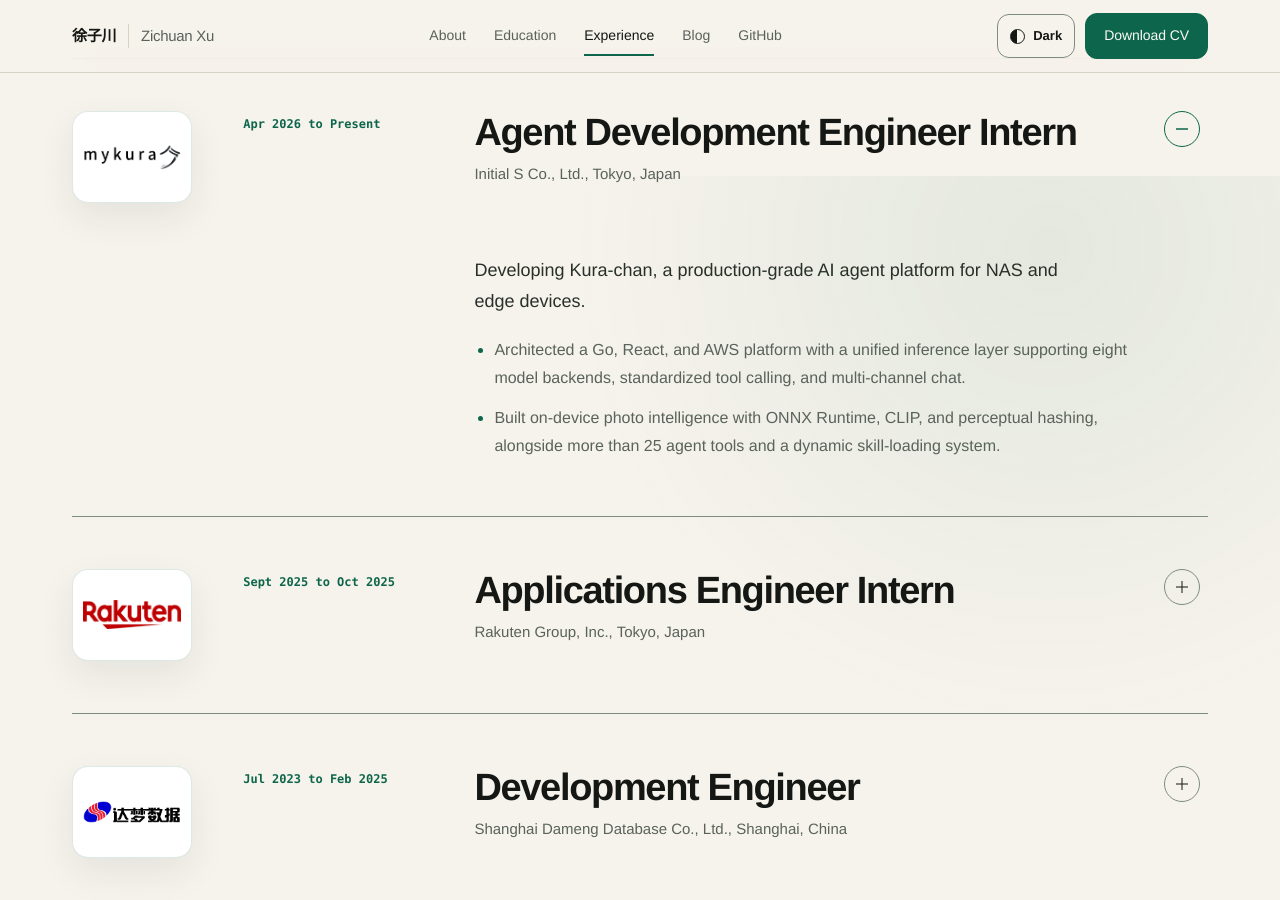
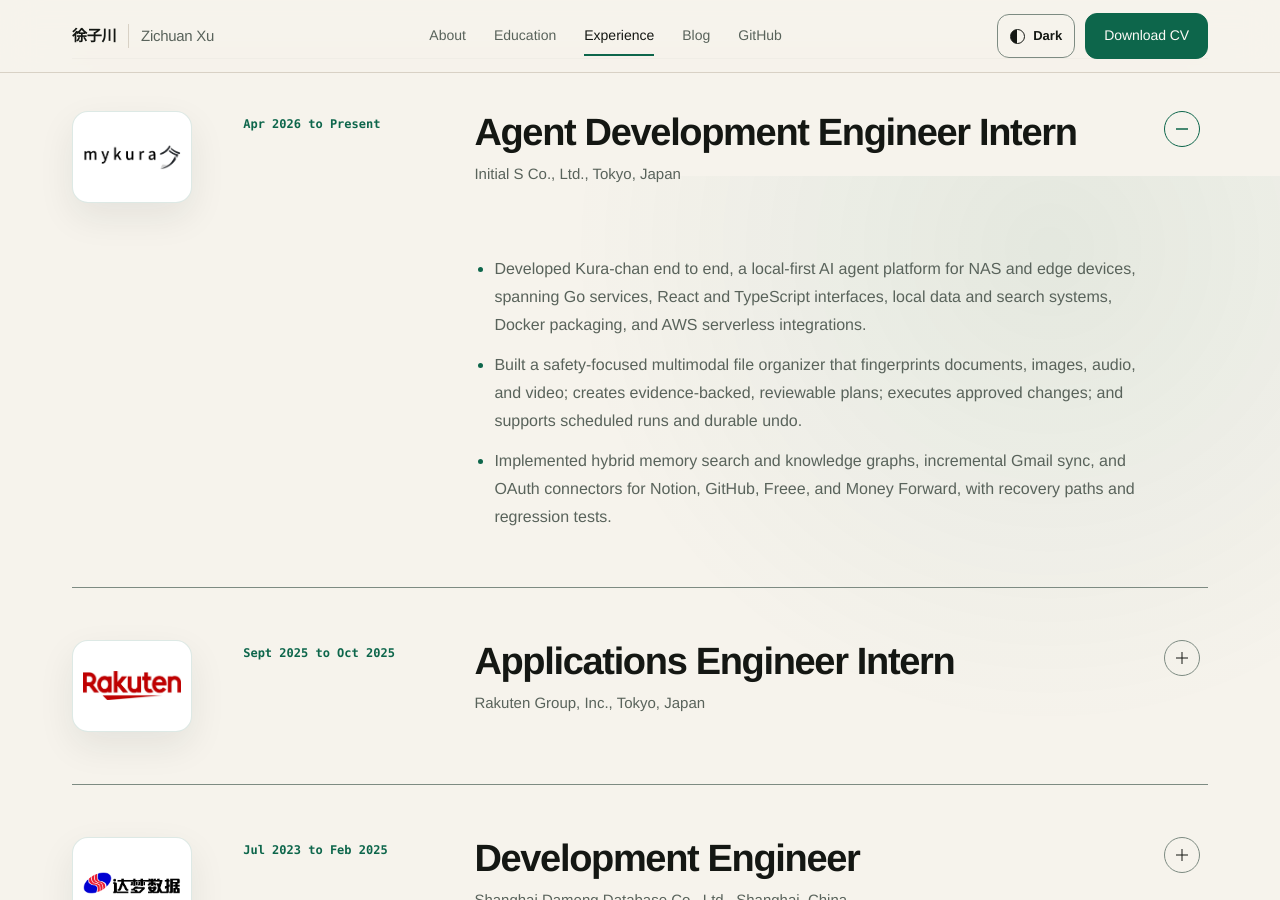
Before and after one commit to zichuanxu/zichuanxu.github.io, a Jekyll site: the page built from _pages/experience.html, in a window 1280 px wide and 900 px high, scrolled down 724 px. Built offline with Jekyll 4.4.1, drawn with Linux system fonts in a browser that asks for light colours.

Commit message:
content(experience): align roles with current CV

```diff
--- a/_pages/experience.html
+++ b/_pages/experience.html
@@ -54,10 +54,10 @@
               </h2>
             </summary>
             <div class="experience-detail">
-              <p>Developing Kura-chan, a production-grade AI agent platform for NAS and edge devices.</p>
               <ul>
-                <li>Architected a Go, React, and AWS platform with a unified inference layer supporting eight model backends, standardized tool calling, and multi-channel chat.</li>
-                <li>Built on-device photo intelligence with ONNX Runtime, CLIP, and perceptual hashing, alongside more than 25 agent tools and a dynamic skill-loading system.</li>
+                <li>Developed Kura-chan end to end, a local-first AI agent platform for NAS and edge devices, spanning Go services, React and TypeScript interfaces, local data and search systems, Docker packaging, and AWS serverless integrations.</li>
+                <li>Built a safety-focused multimodal file organizer that fingerprints documents, images, audio, and video; creates evidence-backed, reviewable plans; executes approved changes; and supports scheduled runs and durable undo.</li>
+                <li>Implemented hybrid memory search and knowledge graphs, incremental Gmail sync, and OAuth connectors for Notion, GitHub, Freee, and Money Forward, with recovery paths and regression tests.</li>
               </ul>
             </div>
           </details>
@@ -78,8 +78,8 @@
             </summary>
             <div class="experience-detail">
               <ul>
-                <li>Developed two PHP and Laravel applications that turned commission exemption settings and server configuration into real-time automated workflows.</li>
-                <li>Automated monthly Rakuten Card validation with a scheduled Python and Apache Airflow data pipeline.</li>
+                <li>Developed two PHP and Laravel web applications that transformed complex commission exemption settings and server configuration into real-time, automated workflows.</li>
+                <li>Architected a scalable Python and Apache Airflow pipeline for monthly Rakuten Card validation, replacing manual, engineer-run scripts with a reliable scheduled workflow.</li>
               </ul>
             </div>
           </details>
@@ -100,8 +100,10 @@
             </summary>
             <div class="experience-detail">
               <ul>
-                <li>Refactored SWT table rendering with NatTable, reducing million-row query rendering from minutes to seconds, and led an embedded terminal integration with JediTerm.</li>
-                <li>Developed enterprise database tooling and published installer patent CN117762435A.</li>
+                <li>Designed features for enterprise database management tools and maintained existing database clients; published installer patent CN117762435A.</li>
+                <li>Refactored the underlying SWT table rendering with NatTable, reducing million-row query rendering time from minutes to seconds.</li>
+                <li>Led the architecture and implementation of an embedded interactive terminal using JediTerm, delivering an IDE-like terminal experience.</li>
+                <li>Contributed to the company's GWT-based enterprise front-end framework, DUI, supporting independent control of its underlying front-end technology.</li>
               </ul>
             </div>
           </details>
@@ -122,8 +124,8 @@
             </summary>
             <div class="experience-detail">
               <ul>
-                <li>Built Python and Scrapy data acquisition for fraudulent-app intelligence and a Django backend for a network probing system.</li>
-                <li>Designed encryption routines to anonymize customer data for machine-learning workflows.</li>
+                <li>Built a Python and Scrapy pipeline to collect fraudulent-app intelligence and a Django backend for a network probing system.</li>
+                <li>Conducted product technology assessments, maintained systems, resolved customer issues, and designed encryption algorithms to anonymize data used in machine-learning training.</li>
               </ul>
             </div>
           </details>
@@ -144,8 +146,8 @@
             </summary>
             <div class="experience-detail">
               <ul>
-                <li>Researched graph neural networks for detecting advanced persistent threats in system provenance graphs.</li>
-                <li>Built a PyTorch graph representation learning framework that reached 97% accuracy on malicious-entity prediction while maintaining a low false-positive rate.</li>
+                <li>Researched graph neural networks for system provenance graphs and graph-based intrusion detection methods for identifying advanced persistent threat behavior.</li>
+                <li>Designed and implemented a PyTorch graph representation learning framework that extracts topological features from massive, sparse system audit logs for fine-grained entity classification.</li>
               </ul>
             </div>
           </details>
```
